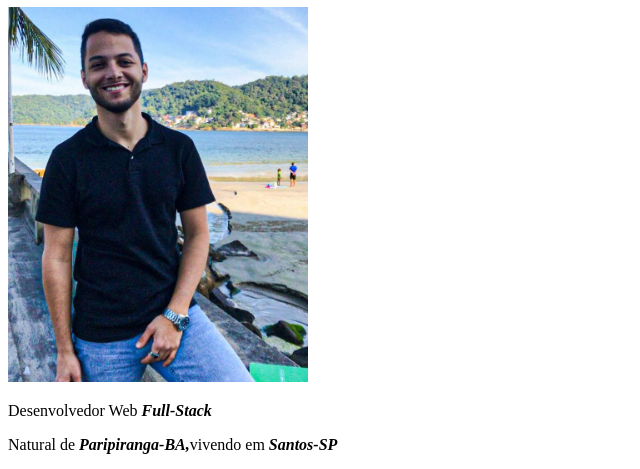
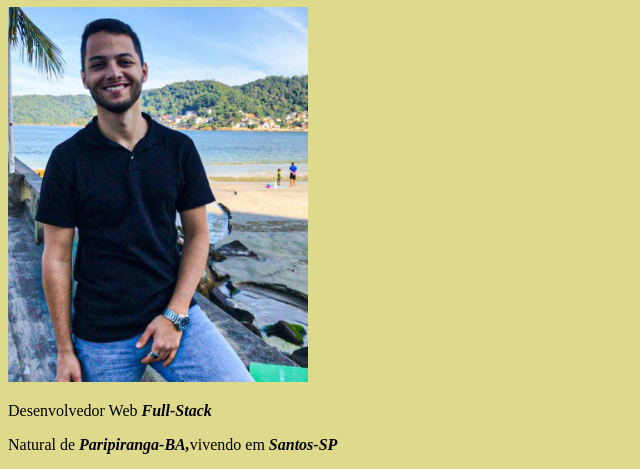
Before and after one commit to Jose-Amerval/Jose-Amerval.github.io, a plain HTML site: page index.html in a window 1280 px wide. Shown: the part 99-568 px from the top of the page, without its empty margins (0-640 px from the left). Drawn offline with Linux system fonts and the light colour scheme.

Commit message:
Alteração cor background

```diff
--- a/style.css
+++ b/style.css
@@ -1,6 +1,11 @@
 .meuNome {
     font-family: 'Franklin Gothic Medium', 'Arial Narrow', Arial, sans-serif';
 }
+
 .descricao {
     font-family: Impact, Haettenschweiler, 'Arial Narrow Bold', sans-serif;
 }
+
+body {
+ background-color: #DDDB8B;
+}
```
